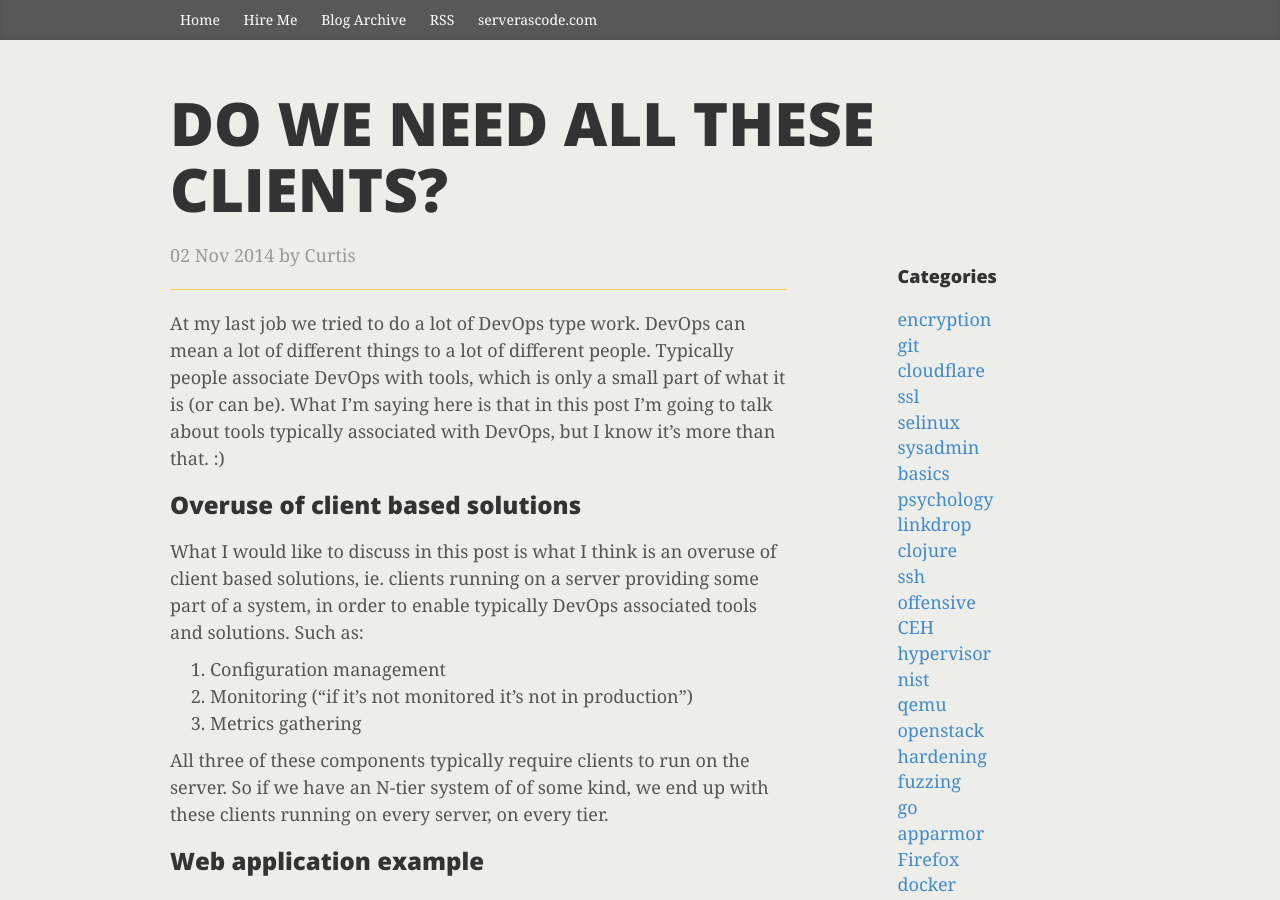
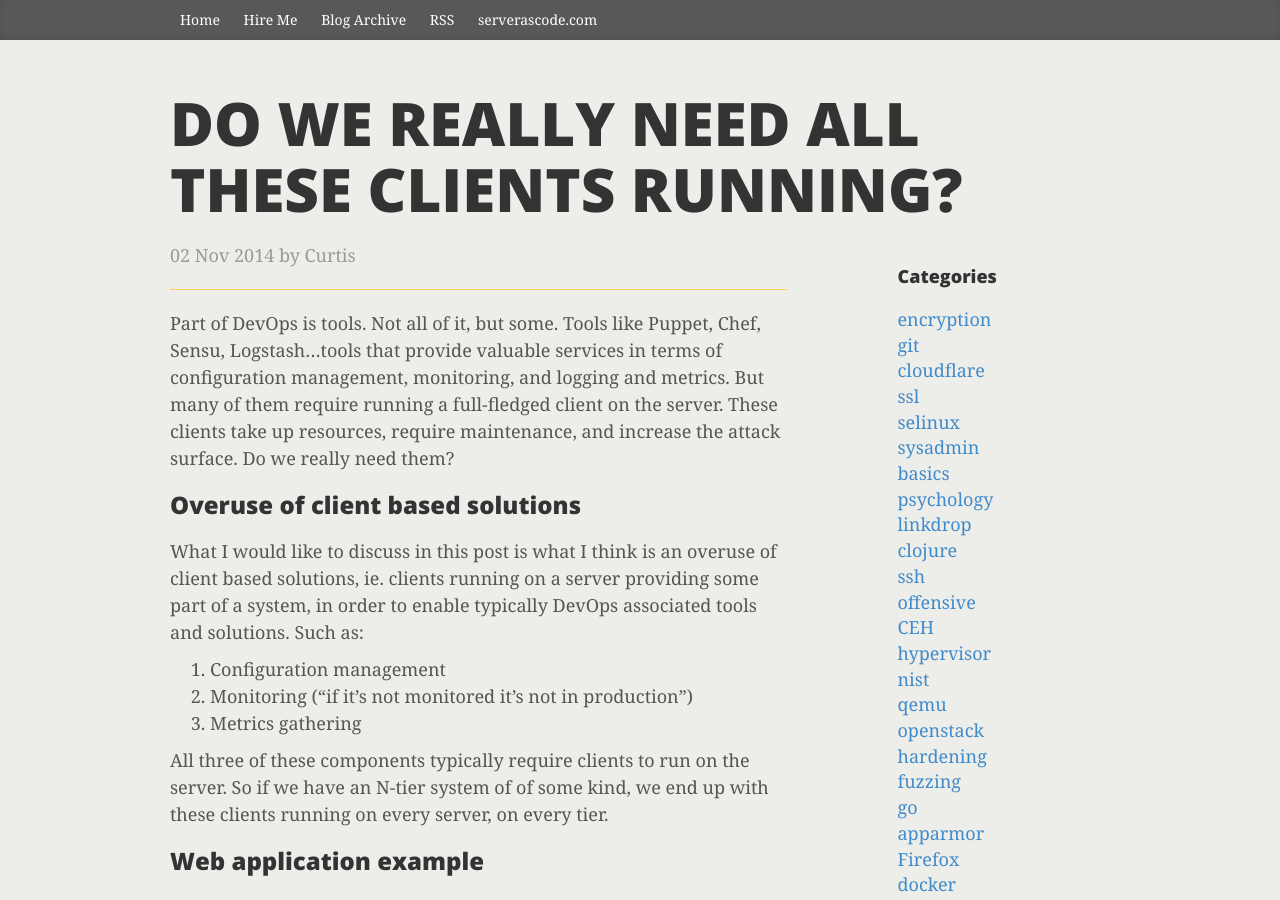
Before and after one commit to flatsec/flatsec.github.io, a Jekyll site: the page built from _posts/2014-11-02-do-we-need-all-these-clients.md, in a window 1280 px wide and 900 px high. Built offline with Jekyll 4.4.1, drawn with Linux system fonts in a browser that asks for light colours; nearby versions of some CDN libraries; Markdown is read by kramdown in place of the engine named in the settings; comment, search, counter and statistics services are not loaded.

Commit message:
fixup first paragraph

```diff
--- a/_posts/2014-11-02-do-we-need-all-these-clients.md
+++ b/_posts/2014-11-02-do-we-need-all-these-clients.md
@@ -1,13 +1,13 @@
 ---
 layout:     post
-title:      Do we need all these clients?
+title:      Do we really need all these clients running?
 date:       2014-11-02 14:00:00
 categories:
   - devops
 
 ---
 
-At my last job we tried to do a lot of DevOps type work. DevOps can mean a lot of different things to a lot of different people. Typically people associate DevOps with tools, which is only a small part of what it is (or can be). What I'm saying here is that in this post I'm going to talk about tools typically associated with DevOps, but I know it's more than that. :)
+Part of DevOps is tools. Not all of it, but some. Tools like Puppet, Chef, Sensu, Logstash...tools that provide valuable services in terms of configuration management, monitoring, and logging and metrics. But many of them require running a full-fledged client on the server. These clients take up resources, require maintenance, and increase the attack surface. Do we really need them?
 
 <!-- more -->
 
```
